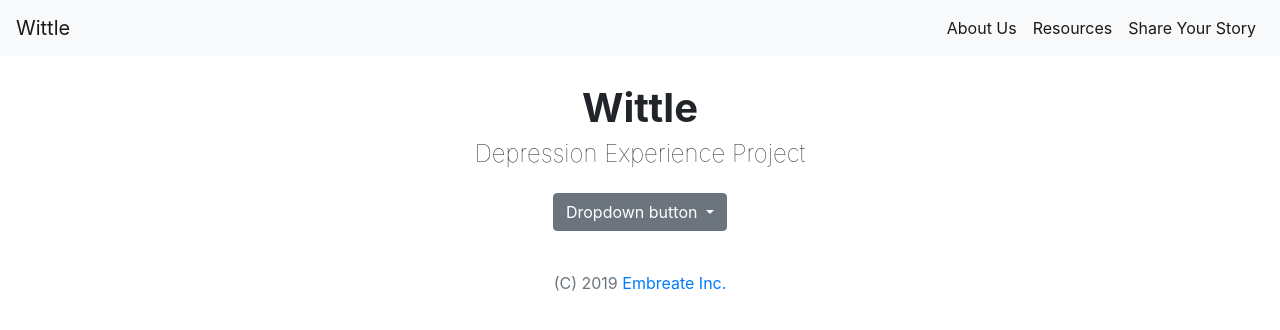
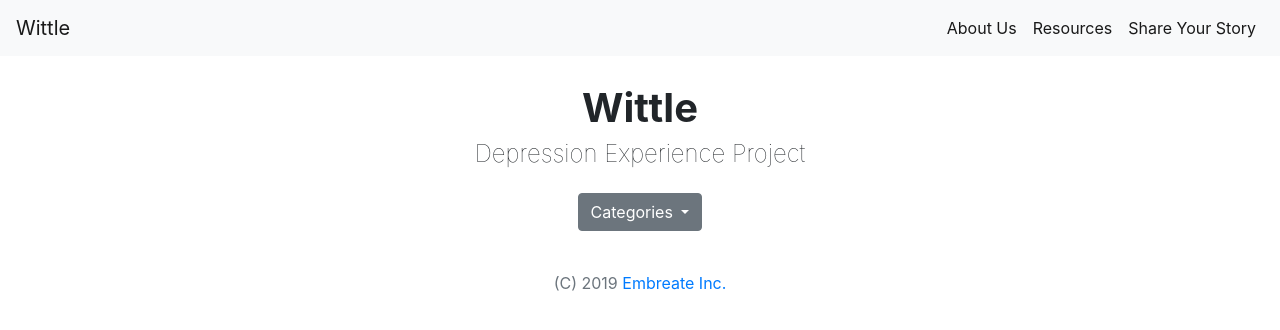
Before and after one commit to embreate/wittle-website, a Jekyll site: the page built from index.html, in a window 1280 px wide. Shown: the top 330 px of the page. Built offline with Jekyll 4.4.1, drawn with Linux system fonts in a browser that asks for light colours.

Commit message:
Some updates

```diff
--- /dev/null
+++ b/_includes/footer.html
@@ -0,0 +1,6 @@
+<!-- Footer -->
+<footer class="footer mt-auto py-3 text-center">
+  <div class="container">
+    <span class="text-muted">(C) 2019 <a href="#">Embreate Inc.</a></span>
+  </div>
+</footer>
--- /dev/null
+++ b/_includes/head.html
@@ -0,0 +1,16 @@
+<head>
+  <!-- Required meta tags -->
+  <meta charset="utf-8">
+  <meta name="viewport" content="width=device-width, initial-scale=1, shrink-to-fit=no">
+
+  <!-- Bootstrap CSS -->
+  <link rel="stylesheet" href="https://stackpath.bootstrapcdn.com/bootstrap/4.3.1/css/bootstrap.min.css" integrity="sha384-ggOyR0iXCbMQv3Xipma34MD+dH/1fQ784/j6cY/iJTQUOhcWr7x9JvoRxT2MZw1T" crossorigin="anonymous">
+
+  <style>
+    main .container {
+      padding: 60px 15px 0;
+    }
+  </style>
+
+  <title>Wittle | Depression Experience Project</title>
+</head>
--- /dev/null
+++ b/_includes/navbar.html
@@ -0,0 +1,21 @@
+<header>
+    <!-- Navigation -->
+    <nav class="navbar navbar-expand-lg navbar-light bg-light fixed-top">
+      <a class="navbar-brand" href="{{ site.url | absolute_url }}">Wittle</a>
+      <button class="navbar-toggler" type="button" data-toggle="collapse" data-target="#navbarSupportedContent" aria-controls="navbarSupportedContent" aria-expanded="false" aria-label="Toggle navigation">
+        <span class="navbar-toggler-icon"></span>
+      </button>
+
+      <div class="collapse navbar-collapse" id="navbarSupportedContent">
+        <ul class="navbar-nav ml-auto">
+          {% for page in site.pages %}
+          {% if page.isInNav == true %}
+          <li class="nav-item active">
+            <a class="nav-link" href="{{ page.url | absolute_url }}">{{page.title}}<span class="sr-only">(current)</span></a>
+          </li>
+          {% endif %}
+          {% endfor %}
+        </ul>
+      </div>
+    </nav>
+  </header>
--- a/_layouts/default.html
+++ b/_layouts/default.html
@@ -1,44 +1,9 @@
 <!doctype html>
 <html lang="en">
-  <head>
-    <!-- Required meta tags -->
-    <meta charset="utf-8">
-    <meta name="viewport" content="width=device-width, initial-scale=1, shrink-to-fit=no">
-
-    <!-- Bootstrap CSS -->
-    <link rel="stylesheet" href="https://stackpath.bootstrapcdn.com/bootstrap/4.3.1/css/bootstrap.min.css" integrity="sha384-ggOyR0iXCbMQv3Xipma34MD+dH/1fQ784/j6cY/iJTQUOhcWr7x9JvoRxT2MZw1T" crossorigin="anonymous">
-
-    <style>
-      main .container {
-        padding: 60px 15px 0;
-      }
-    </style>
-
-    <title>Wittle | Depression Experience Project</title>
-  </head>
+  {% include head.html %}
   <body class="d-flex flex-column h-100">
 
-    <header>
-      <!-- Navigation -->
-      <nav class="navbar navbar-expand-lg navbar-light bg-light fixed-top">
-        <a class="navbar-brand" href="{{ site.url | absolute_url }}">Wittle</a>
-        <button class="navbar-toggler" type="button" data-toggle="collapse" data-target="#navbarSupportedContent" aria-controls="navbarSupportedContent" aria-expanded="false" aria-label="Toggle navigation">
-          <span class="navbar-toggler-icon"></span>
-        </button>
-
-        <div class="collapse navbar-collapse" id="navbarSupportedContent">
-          <ul class="navbar-nav ml-auto">
-            {% for page in site.pages %}
-            {% if page.isInNav == true %}
-            <li class="nav-item active">
-              <a class="nav-link" href="{{page.url | absolute_url }}">{{page.title}}<span class="sr-only">(current)</span></a>
-            </li>
-            {% endif %}
-            {% endfor %}
-          </ul>
-        </div>
-      </nav>
-    </header>
+    {% include navbar.html %}
 
     <main role="main" class="flex-shrink-0">
       <div class="container">
@@ -48,12 +13,7 @@
       </div>
     </main>
 
-    <!-- Footer -->
-    <footer class="footer mt-auto py-3 text-center">
-      <div class="container">
-        <span class="text-muted">(C) 2019 <a href="#">Embreate Inc.</a></span>
-      </div>
-    </footer>
+    {% include footer.html %}
 
     <!-- Optional JavaScript -->
     <!-- jQuery first, then Popper.js, then Bootstrap JS -->
--- a/about-us.markdown
+++ b/about-us.markdown
@@ -2,7 +2,7 @@
 title: About Us
 date: 2019-07-22 17:49:00 Z
 isInNav: true
-layout: default
+layout: page
 ---
 
 **Our Mission**
--- a/index.html
+++ b/index.html
@@ -8,12 +8,12 @@ layout: default
           <h2 class="h4 font-weight-lighter mb-4">Depression Experience Project</h2>
           <div class="dropdown mb-4">
             <button class="btn btn-secondary dropdown-toggle" type="button" id="dropdownMenuButton" data-toggle="dropdown" aria-haspopup="true" aria-expanded="false">
-              Dropdown button
+              Categories
             </button>
             <div class="dropdown-menu" aria-labelledby="dropdownMenuButton">
-              <a class="dropdown-item" href="#">Action</a>
-              <a class="dropdown-item" href="#">Another action</a>
-              <a class="dropdown-item" href="#">Something else here</a>
+              {% for category in site.categories %}
+              <a class="dropdown-item" href="#">{{category.name}}</a>
+              {%endfor%}
             </div>
           </div>
         </section>
```
Also changed, not shown: _layouts/page.html (added, +9 -0 lines).
